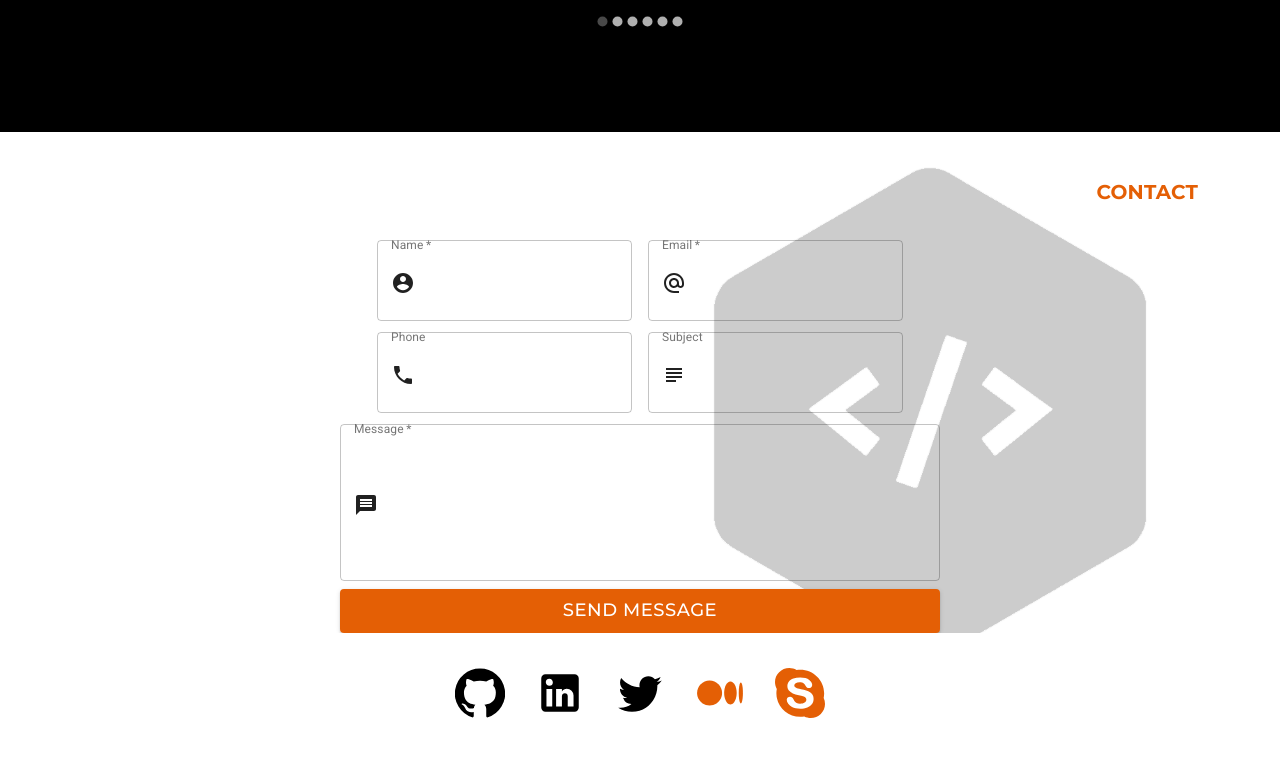
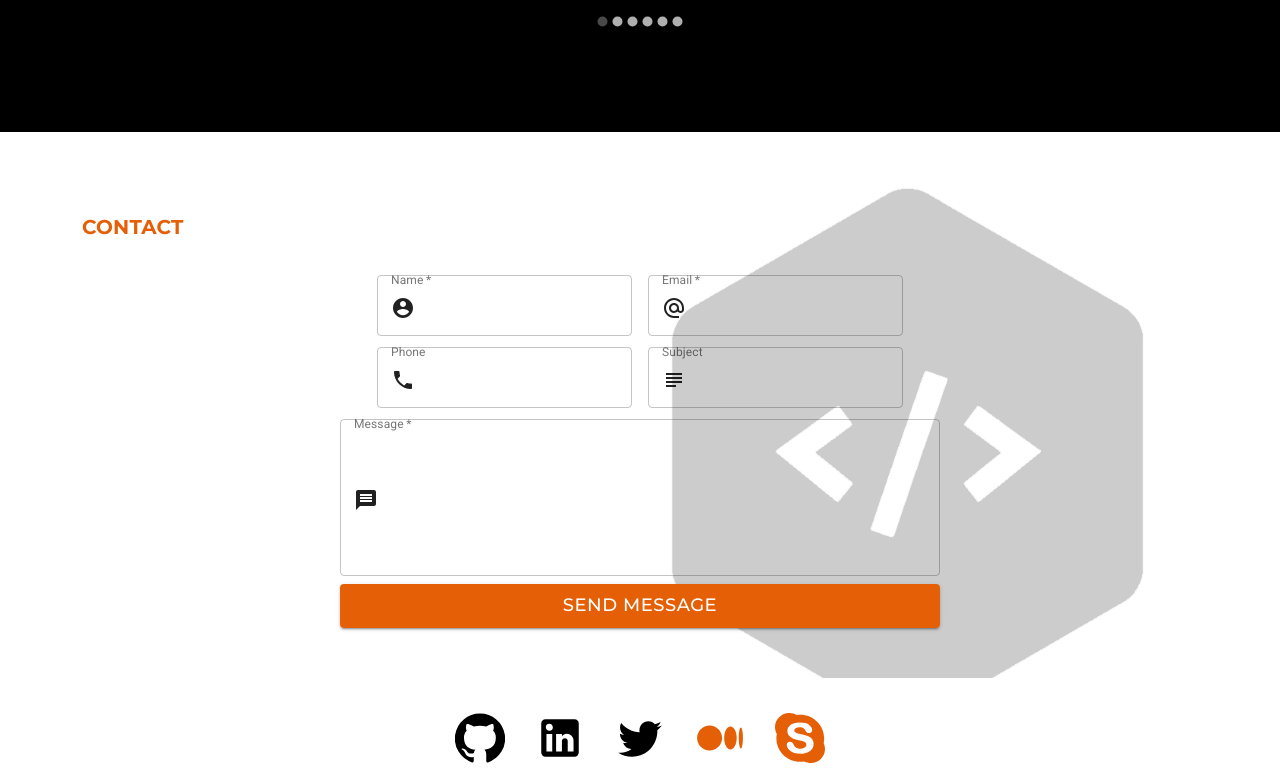
Before and after one commit to gcy2312/portfolio-app, a React (Create React App) app: page / in a window 1280 px wide. Shown: the part 1588-2366 px from the top of the page. Before the commit the page ends 2321 px from the top, so only its background shows below. Built offline with nearby package versions, Linux system fonts and the light colour scheme; the HTML template or start-up script is replaced by a standard one; a web font is replaced by a local one; what react-animations would draw is missing.

Commit message:
space styling

```diff
--- a/src/components/Contact/contact.css
+++ b/src/components/Contact/contact.css
@@ -1,8 +1,6 @@
 #contact-header{
-  text-align: right;
-  margin-top: 30px;
-  padding-top: 15px;
-  text-align: right;
+  text-align: left;
+  padding-top: 30px;
   color: #e45f05;
   font-family: 'Montserrat';
   font-size: 20px;
@@ -18,14 +16,16 @@
 .contact{
   overflow: hidden;
   position: relative;
+  padding-top: 50px;
+  padding-bottom: 50px;
 }
 #form{
   justify-content: center;
-  margin-top: 30px;
+  padding-top: 30px;
 
 }
 #form-input{
-  margin-bottom: 20px;
+  /* margin-bottom: 20px; */
   font-family: 'Montserrat';
   font-weight: 500;
 
```
